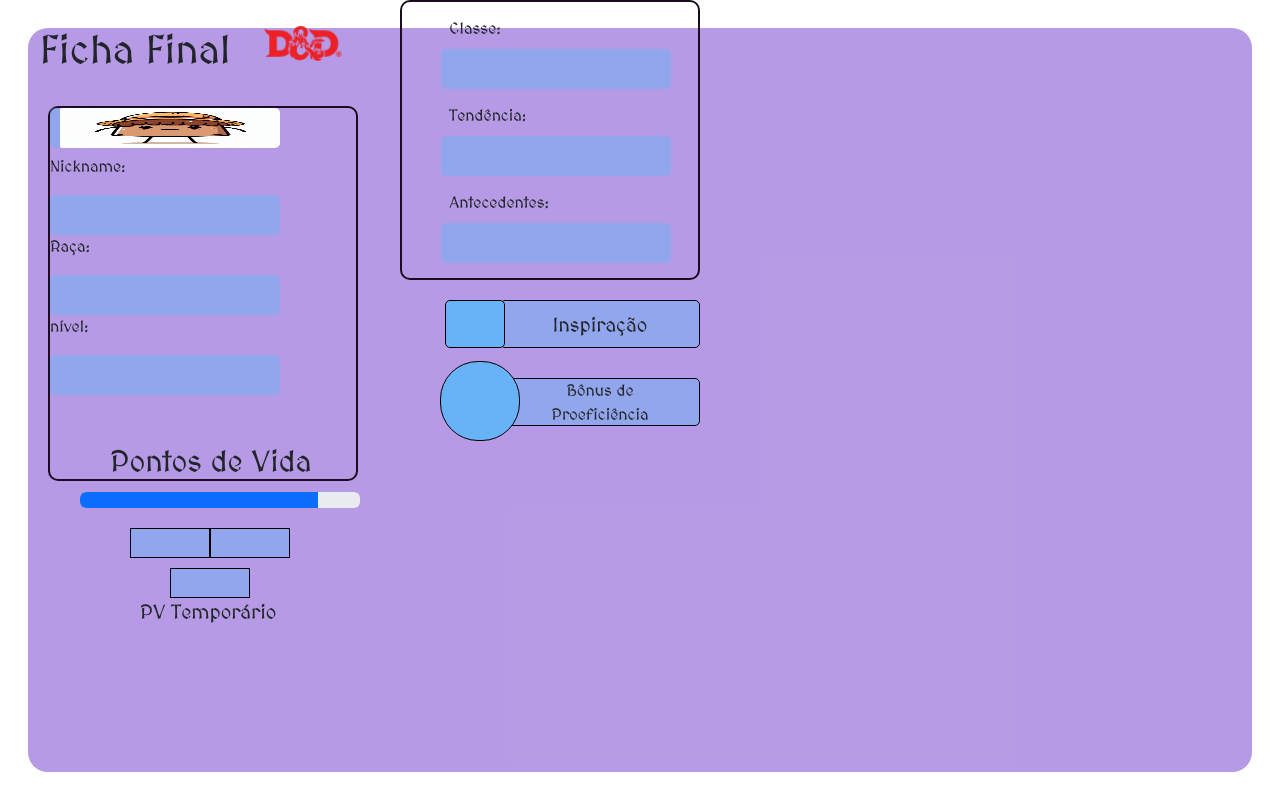
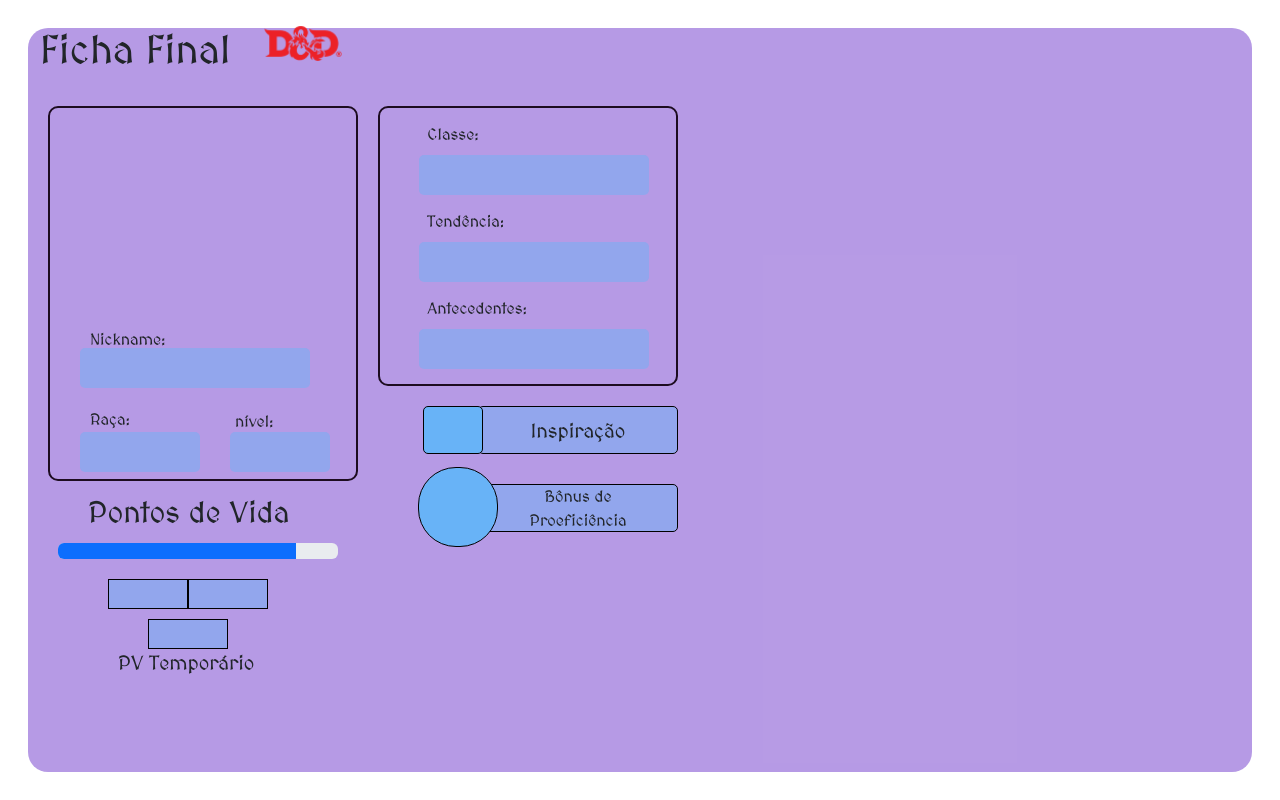
Before and after one commit to Henrique-Estrela/Legends-gather, a website with bundled scripts: page public/views/fichaD&D.html in a window 1280 px wide. Built offline with nearby package versions, Linux system fonts and the light colour scheme; a script that the page names is missing; a web font is replaced by a local one.

Commit message:
Revert "Merge branch 'main' of https://github.com/Henrique-Estrela/Legends-gather"
This reverts commit f7a4df5a8119ba26fd011b84175f1d7fa04e27fb, reversing
changes made to c41713c7dff026e3c7e152aaacc5924cfef456bb.

```diff
--- a/public/views/fichaD&D.html
+++ b/public/views/fichaD&D.html
@@ -40,32 +40,17 @@
 
     <main class="fluid">
         <h1>Ficha Final</h1>
-            <img class="container" id="imgdd" src="\public\src\img\logoD&D.png" alt="logoD&D">
+        <img class="container" id="imgdd" src="\public\src\img\logoD&D.png" alt="">
 
         <section>
-
-                <div>
-
-                </div>
             <div class="" id="bloco1">
 
-                    <input type="image" class="img-avatar" src="\public\src\img\exemploAvatar.png" alt="">
-
-                    <div class="bloco1-1">
-                        <p class="nick">Nickname:</p>
-                        <input type="text" name="" class="inpnick" id="" readonly>
-                    </div>
-
-                    <div class="bloco1-2">
-                     <div>
-                        <p class="raça">Raça:</p>
-                        <input type="text" name="" class="inpraça" id="" readonly>
-                     </div>
-                        <div class="bloco1-3">
-                            <p class="nivel">nível:</p>
-                            <input type="number" name="" class="inpnivel" id="" readonly>
-                        </div>
-
+                <p id="nick">Nickname:</p>
+                <input type="text" name="" id="inptamanho1" readonly>
+                <p id="raça">Raça:</p>
+                <input type="text" name="" id="inpraça" readonly>
+                <p id="nivel">nível:</p>
+                <input type="number" name="" id="inpnivel" readonly>
             </div>
             <div class="container" id="bloco2">
                 <p class="inf2">Classe:</p>
@@ -75,6 +60,7 @@
                 <p class="inf2">Antecedentes:</p>
                 <input type="text" name="" class="inpbloc2" id="" readonly>
             </div>
+
             <div>
                 <div class="container" id="bloco3">
                     <p class="inspiracao">Inspiração</p>
@@ -93,8 +79,10 @@
                 </div>
             </div>
 
-                <div id="bloco5">
+            <div class="bloco5">
+                <div>
                     <p class="ptsvida">Pontos de Vida</p>
+                </div>
                 <div class="progress" role="progressbar" aria-label="Danger example" aria-valuenow="100" aria-valuemin="0" aria-valuemax="100">
                     <div class="progress-bar" style="width: 85%"></div>
                   </div>
@@ -104,18 +92,12 @@
                   </div>
                   <input type="number" name="" class="inpbloc5-2" id="" readonly>
                   <p class="pvtemp">PV Temporário</p>
+                  <div>
+
+                  </div>
             </div>
 
-                <!-- <div id="bloco6">
-                    <p class="classArm">Classe de<br>Armadura</p>
-                    <input type="number" name="" class="inpbloc6" id="">
-                </div> -->
-                 <!-- <section class="container sect2">
-                    <div id="bloco7">
-                        <p class="equipamen">Equipamentos:</p>
-                        <input type="text" name="" class="inpbloc7"  id="">
-                    </div>
-                </section> -->
+
 
 
         </section>
```
Also changed, not shown: public/src/img/exemploAvatar.png (deleted). Lines whose indentation alone changed are shown as unchanged.
